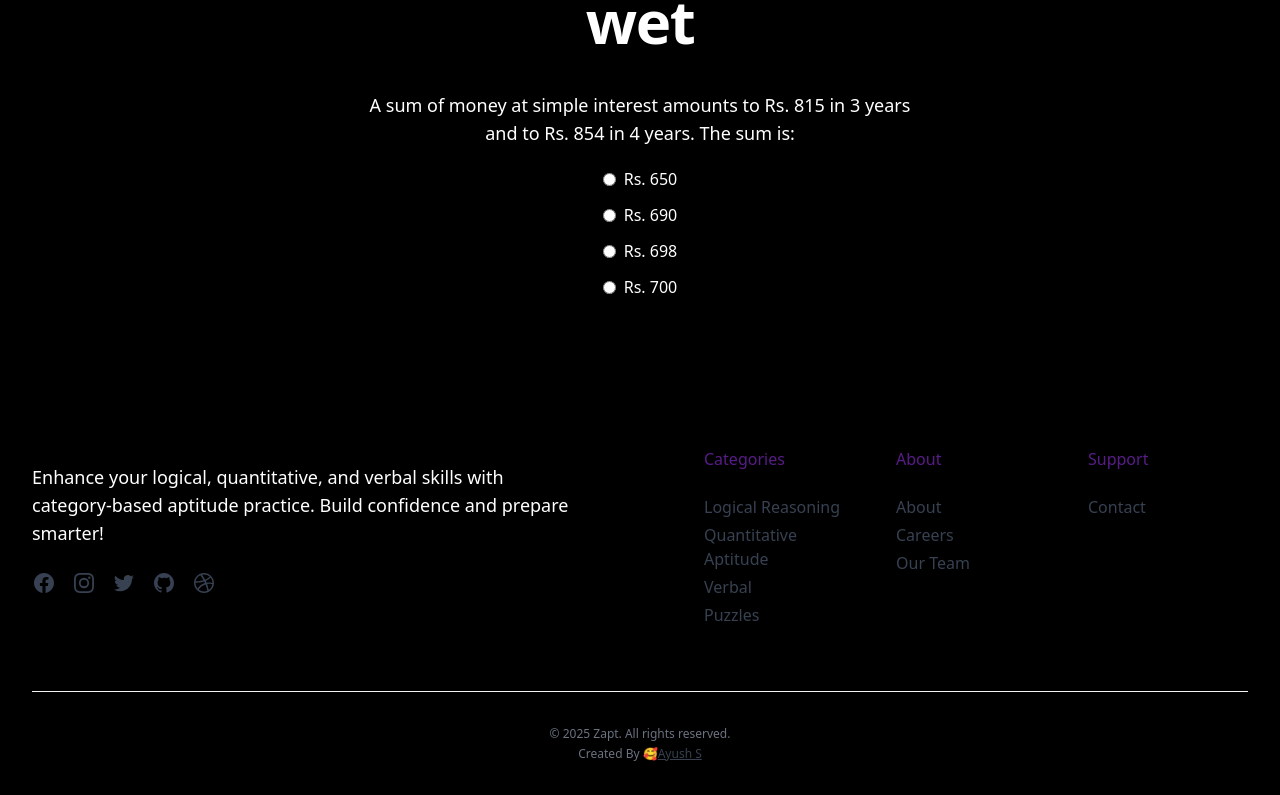
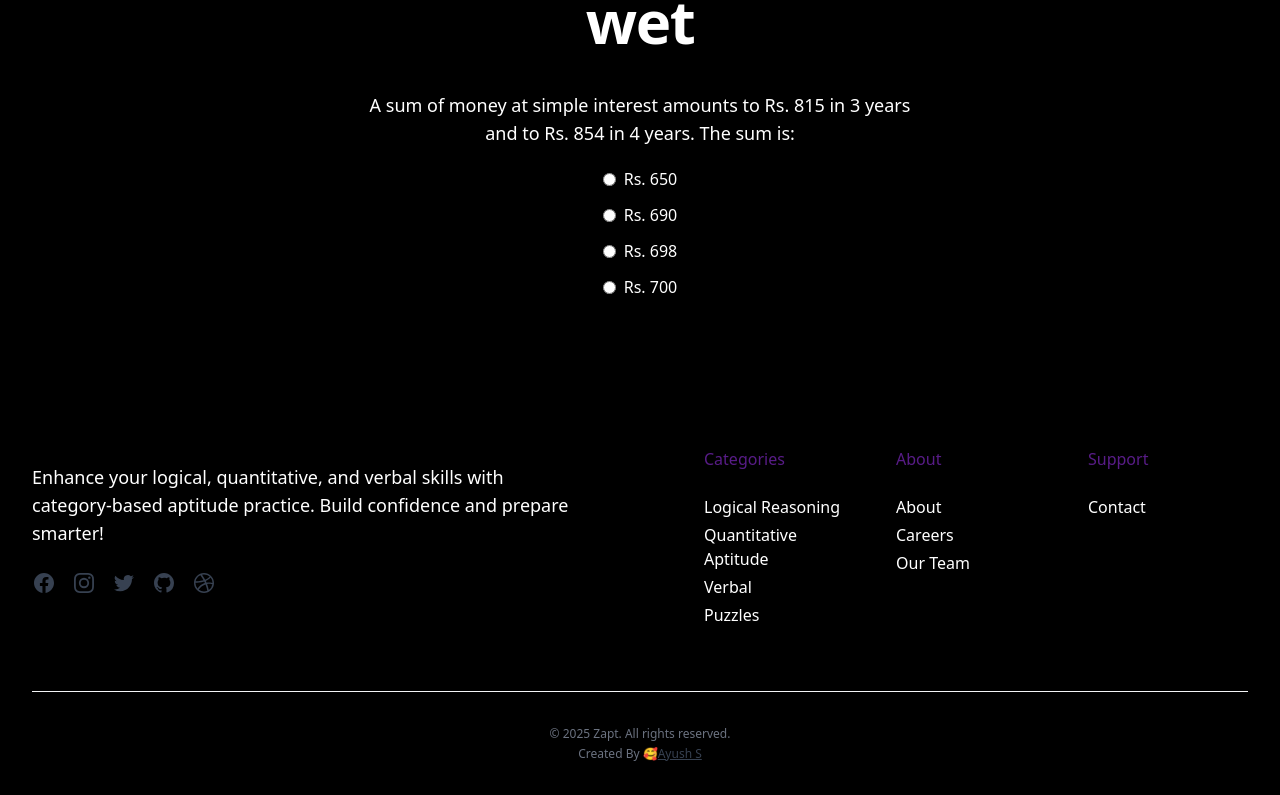
Before and after one commit to Ayush201738982361/zapt, a React (Vite) app in the folder client/: page / in a window 1280 px wide. Shown: the part 1993-2788 px from the top of the page. Built offline with nearby package versions, Linux system fonts and the light colour scheme.

Commit message:
Footer changes

```diff
--- a/client/src/Components/Footer.jsx
+++ b/client/src/Components/Footer.jsx
@@ -78,7 +78,7 @@ function Footer() {
 
                 <a
                   className="text-gray-700 transition hover:text-gray-700/75"
-                  href="#"
+                  href="https://github.com/Ayush201738982361/zapt"
                   target="_blank"
                   rel="noreferrer"
                 >
@@ -132,7 +132,7 @@ function Footer() {
                 <ul className="mt-6 space-y-1">
                   <li>
                     <a
-                      className="text-gray-700 transition hover:text-gray-700/75"
+                      className="text-white-700 transition hover:text-gray-700/75"
                       href="#"
                     >
                       {" "}
@@ -142,7 +142,7 @@ function Footer() {
 
                   <li>
                     <a
-                      className="text-gray-700 transition hover:text-gray-700/75"
+                      className="text-white-700 transition hover:text-gray-700/75"
                       href="#"
                     >
                       Quantitative Aptitude
@@ -151,7 +151,7 @@ function Footer() {
 
                   <li>
                     <a
-                      className="text-gray-700 transition hover:text-gray-700/75"
+                      className="text-white-700 transition hover:text-gray-700/75"
                       href="#"
                     >
                       Verbal
@@ -160,7 +160,7 @@ function Footer() {
 
                   <li>
                     <a
-                      className="text-gray-700 transition hover:text-gray-700/75"
+                      className="text-white-700 transition hover:text-gray-700/75"
                       href="#"
                     >
                       Puzzles
@@ -175,7 +175,7 @@ function Footer() {
                 <ul className="mt-6 space-y-1">
                   <li>
                     <a
-                      className="text-gray-700 transition hover:text-gray-700/75"
+                      className="text-white-700 transition hover:text-gray-700/75"
                       href="#"
                     >
                       {" "}
@@ -185,7 +185,7 @@ function Footer() {
 
                   <li>
                     <a
-                      className="text-gray-700 transition hover:text-gray-700/75"
+                      className="text-white-700 transition hover:text-gray-700/75"
                       href="#"
                     >
                       {" "}
@@ -195,7 +195,7 @@ function Footer() {
 
                   <li>
                     <a
-                      className="text-gray-700 transition hover:text-gray-700/75"
+                      className="text-white-700 transition hover:text-gray-700/75"
                       href="#"
                     >
                       {" "}
@@ -214,7 +214,7 @@ function Footer() {
                 <ul className="mt-6 space-y-1">
                   <li>
                     <a
-                      className="text-gray-700 transition hover:text-gray-700/75"
+                      className="text-white-700 transition hover:text-gray-700/75"
                       href="#"
                     >
                       {" "}
```
